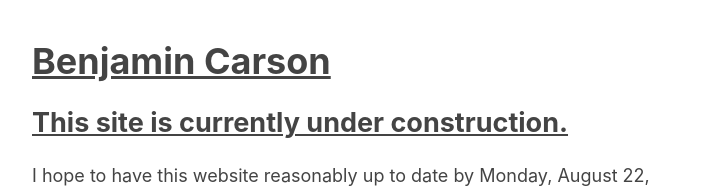
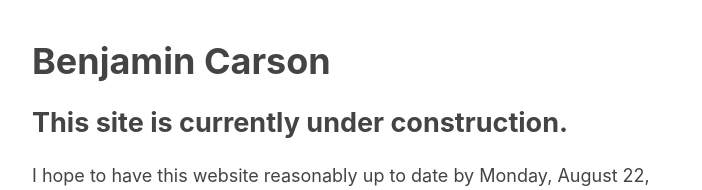
Before and after one commit to quod/bencarson.me, a plain HTML site: page index.html in a window 1280 px wide. Shown: the top 190 px of the page, without its empty margins (283-985 px from the left). Drawn offline with Linux system fonts and the light colour scheme.

Commit message:
Formatting

```diff
--- a/index.html
+++ b/index.html
@@ -28,10 +28,10 @@
 
   <body>
     <header>
-      <h1><u>Benjamin Carson</u></h1>
+      <h1>Benjamin Carson</h1>
     </header>
 
-    <h2><u>This site is currently under construction.</u></h2>
+    <h2>This site is currently under construction.</h2>
     <p>
       I hope to have this website reasonably up to date by Monday, August 22,
       2022. This site will be used
```
